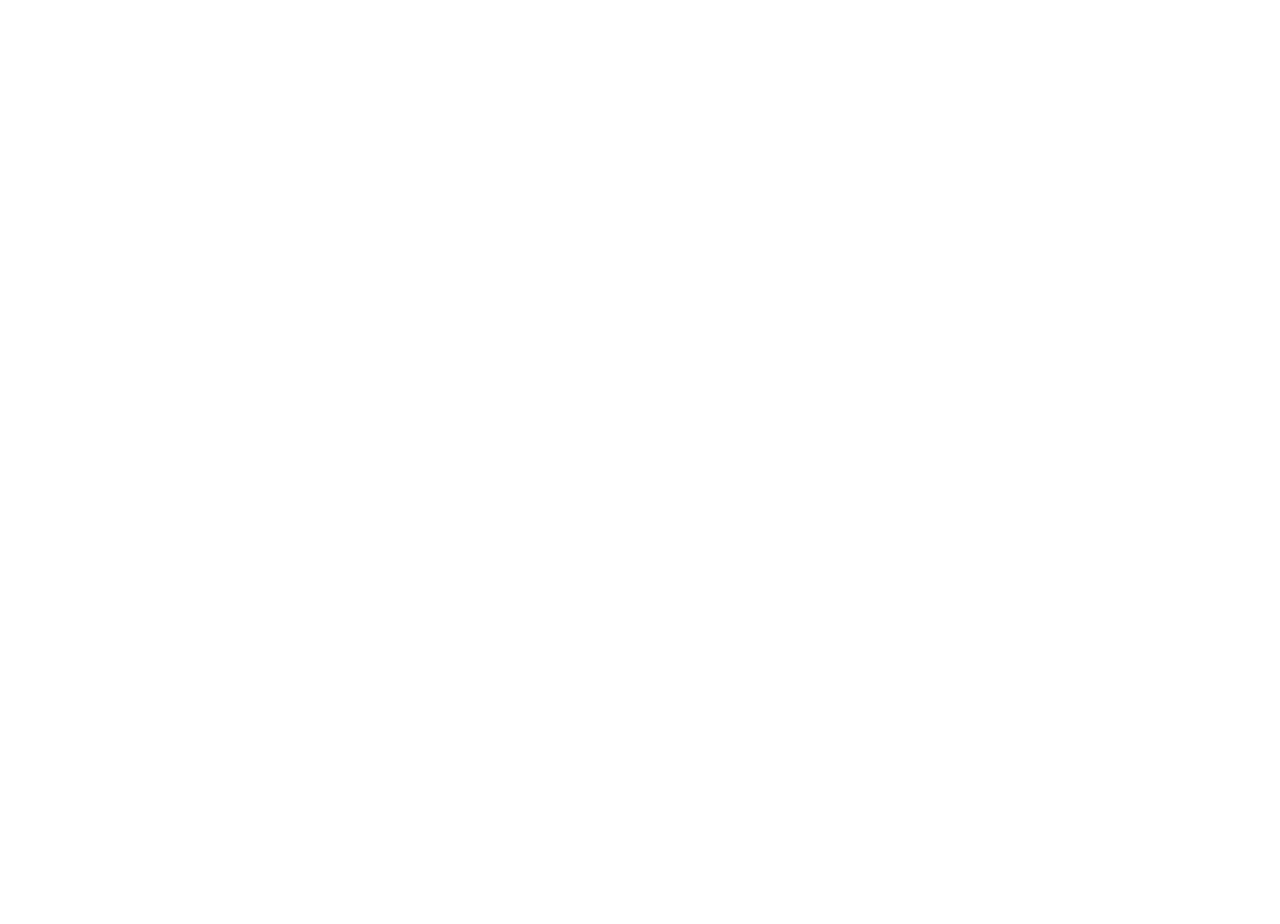
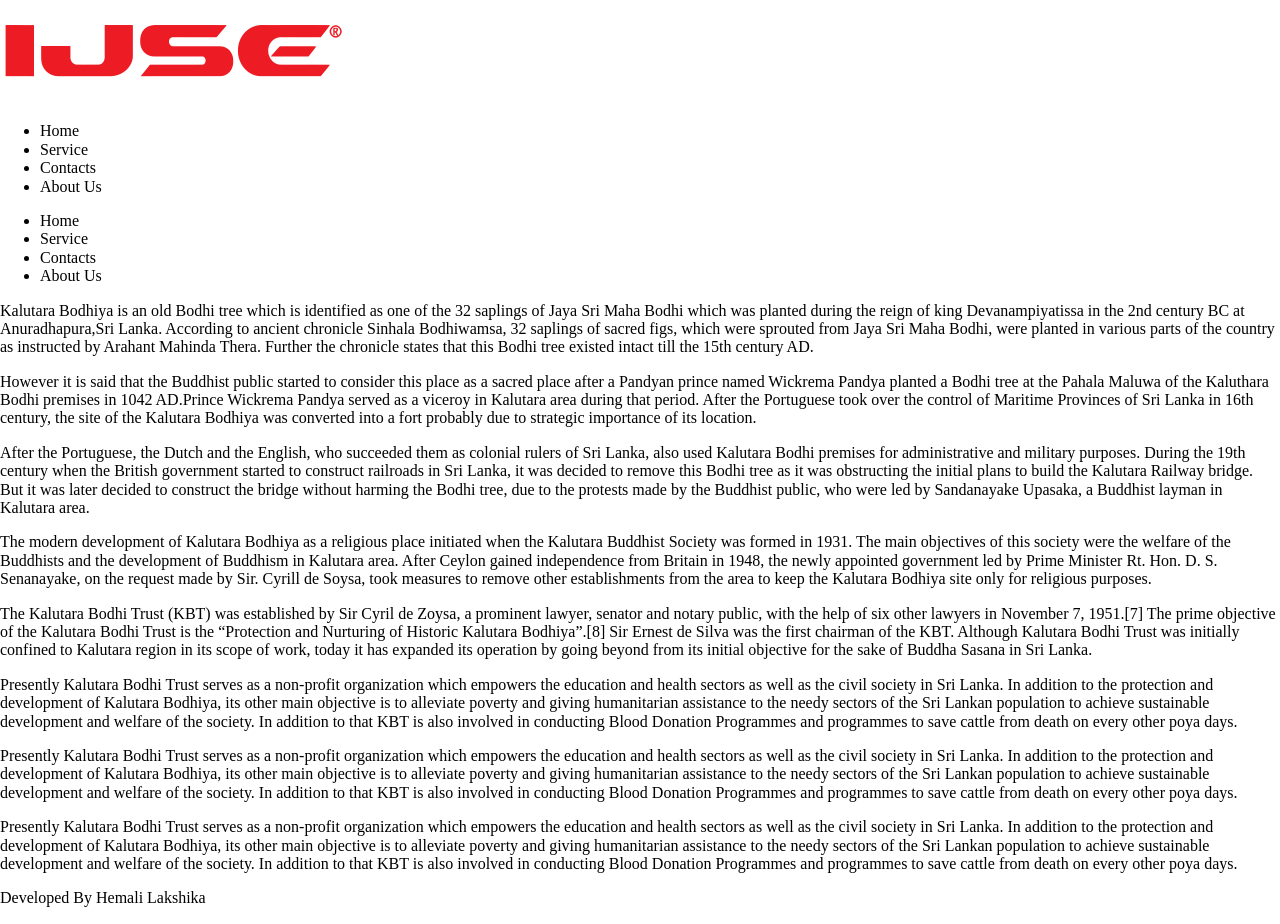
Before and after one commit to Hemali2021/MyProfile, a plain HTML site: page Assignments/CSS/Assignment_02/index.html in a window 1280 px wide. Before the commit the page ends 800 px from the top, so only its background shows below. Drawn offline with Linux system fonts and the light colour scheme.

Commit message:
Aded case 2 content

```diff
--- a/Assignments/CSS/Assignment_02/index.html
+++ b/Assignments/CSS/Assignment_02/index.html
@@ -1,10 +1,101 @@
 <!DOCTYPE html>
-<html lang="en">
+<html lang="en" xmlns="http://www.w3.org/1999/html" xmlns="http://www.w3.org/1999/html">
 <head>
     <meta charset="UTF-8">
     <title>Usage of Cascade Style Sheets - 01 (case 02)</title>
+    <link href="assets/css/normalize.css" rel="stylesheet">
 </head>
 <body>
 
+<header>
+    <img src="assets/images/ijse.png" alt="">
+
+    <ul>
+        <li>Home</li>
+        <li>Service</li>
+        <li>Contacts</li>
+        <li>About Us</li>
+    </ul>
+
+
+</header>
+
+<main>
+    <nav>
+        <ul>
+            <li>Home</li>
+            <li>Service</li>
+            <li>Contacts</li>
+            <li>About Us</li>
+        </ul>
+    </nav>
+    <section>
+        <section>
+            <div></div>
+            <div></div>
+            <div></div>
+        </section>
+        <P>Kalutara Bodhiya is an old Bodhi tree which is identified as one of the 32 saplings of Jaya Sri Maha Bodhi
+            which was planted during the reign of king Devanampiyatissa in the 2nd century BC at Anuradhapura,Sri Lanka.
+            According to ancient chronicle Sinhala Bodhiwamsa, 32 saplings of sacred figs, which were sprouted from
+            Jaya Sri Maha Bodhi, were planted in various parts of the country as instructed by Arahant Mahinda Thera.
+            Further the chronicle states that this Bodhi tree existed intact till the 15th century AD.</P>
+
+        <p>However it is said that the Buddhist public started to consider this place as a sacred place after a Pandyan
+            prince named Wickrema Pandya planted a Bodhi tree at the Pahala Maluwa of the Kaluthara Bodhi premises
+            in 1042 AD.Prince Wickrema Pandya served as a viceroy in Kalutara area during that period. After the
+            Portuguese took over the control of Maritime Provinces of Sri Lanka in 16th century, the site of the
+            Kalutara Bodhiya was converted into a fort probably due to strategic importance of its location.</p>
+
+        <p>After the Portuguese, the Dutch and the English, who succeeded them as colonial rulers of Sri Lanka, also
+            used Kalutara Bodhi premises for administrative and military purposes. During the 19th century when the
+            British government started to construct railroads in Sri Lanka, it was decided to remove this Bodhi tree
+            as it was obstructing the initial plans to build the Kalutara Railway bridge. But it was later decided to
+            construct the bridge without harming the Bodhi tree, due to the protests made by the Buddhist public, who
+            were led by Sandanayake Upasaka, a Buddhist layman in Kalutara area.</p>
+
+        <p>The modern development of Kalutara Bodhiya as a religious place initiated when the Kalutara Buddhist Society
+            was formed in 1931. The main objectives of this society were the welfare of the Buddhists and the development
+            of Buddhism in Kalutara area. After Ceylon gained independence from Britain in 1948, the newly appointed
+            government led by Prime Minister Rt. Hon. D. S. Senanayake, on the request made by Sir. Cyrill de Soysa,
+            took measures to remove other establishments from the area to keep the Kalutara Bodhiya site only for
+            religious purposes.</p>
+
+        <p>The Kalutara Bodhi Trust (KBT) was established by Sir Cyril de Zoysa, a prominent lawyer, senator and notary
+            public, with the help of six other lawyers in November 7, 1951.[7] The prime objective of the Kalutara Bodhi
+            Trust is the “Protection and Nurturing of Historic Kalutara Bodhiya”.[8] Sir Ernest de Silva was the first
+            chairman of the KBT. Although Kalutara Bodhi Trust was initially confined to Kalutara region in its scope of
+            work, today it has expanded its operation by going beyond from its initial objective for the sake of Buddha
+            Sasana in Sri Lanka.</p>
+
+        <p>Presently Kalutara Bodhi Trust serves as a non-profit organization which empowers the education and health
+            sectors as well as the civil society in Sri Lanka. In addition to the protection and development of Kalutara
+            Bodhiya, its other main objective is to alleviate poverty and giving humanitarian assistance to the needy
+            sectors of the Sri Lankan population to achieve sustainable development and welfare of the society.
+            In addition to that KBT is also involved in conducting Blood Donation Programmes and programmes to save
+            cattle from death on every other poya days.</p>
+
+        <p>Presently Kalutara Bodhi Trust serves as a non-profit organization which empowers the education and health
+            sectors as well as the civil society in Sri Lanka. In addition to the protection and development of Kalutara
+            Bodhiya, its other main objective is to alleviate poverty and giving humanitarian assistance to the needy
+            sectors of the Sri Lankan population to achieve sustainable development and welfare of the society.
+            In addition to that KBT is also involved in conducting Blood Donation Programmes and programmes to
+            save cattle from death on every other poya days.</p>
+
+        <p>Presently Kalutara Bodhi Trust serves as a non-profit organization which empowers the education and health
+            sectors as well as the civil society in Sri Lanka. In addition to the protection and development of Kalutara
+            Bodhiya, its other main objective is to alleviate poverty and giving humanitarian assistance to the needy
+            sectors of the Sri Lankan population to achieve sustainable development and welfare of the society.
+            In addition to that KBT is also involved in conducting Blood Donation Programmes and programmes to save
+            cattle from death on every other poya days.</p>
+
+    </section>
+</main>
+
+<footer>
+    <p>Developed By Hemali Lakshika</p>
+</footer>
+
+
 </body>
 </html>
```
Also changed, not shown: Assignments/CSS/Assignment_02/assets/images/ijse.png (added).
